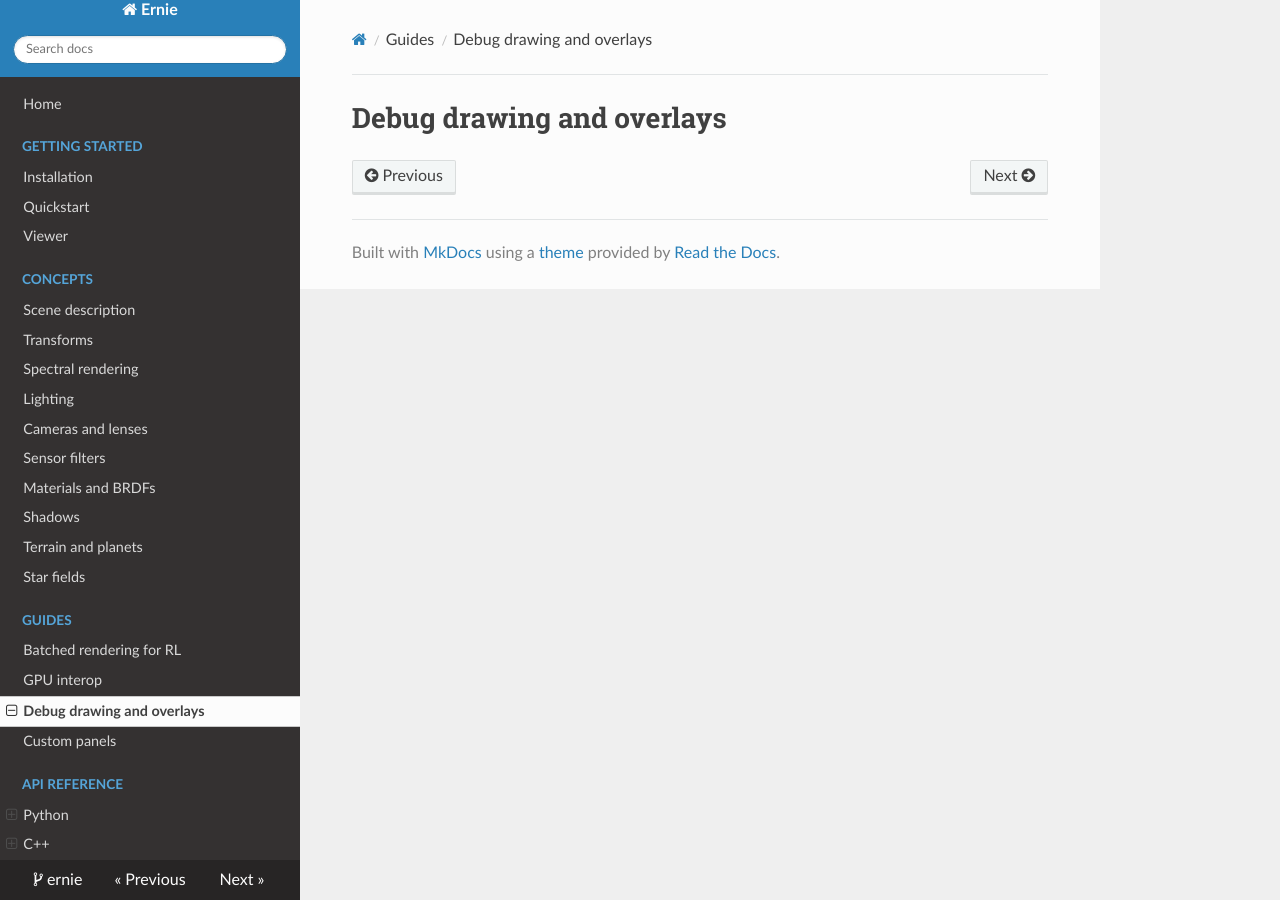
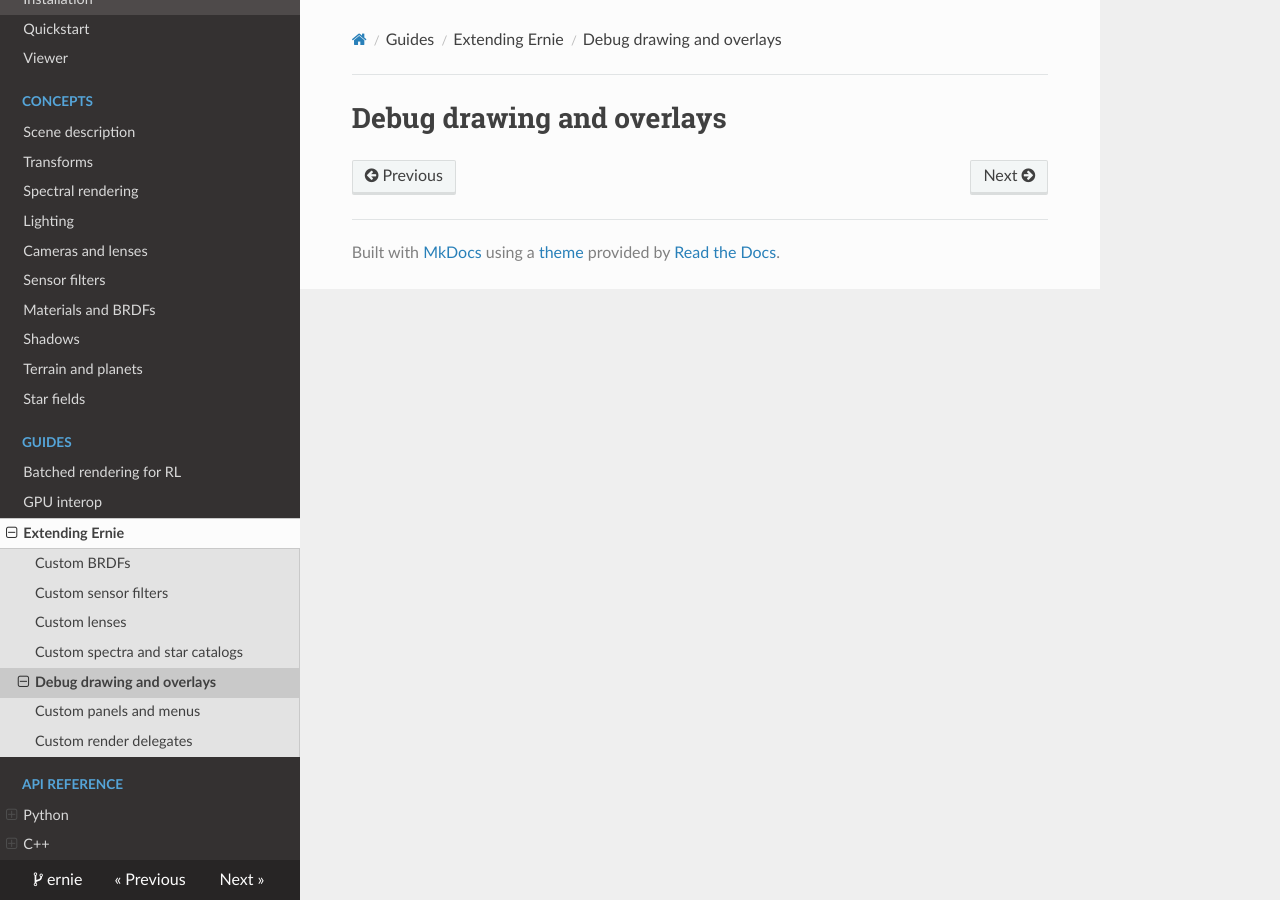
Before and after one commit to alexmaietta/ernie, an MkDocs documentation site: the page built from docs/guides/extending/debug-draw.md, in a window 1280 px wide. Built offline with MkDocs 1.6.1, drawn with Linux system fonts in a browser that asks for light colours; nearby versions of some CDN libraries.

Commit message:
Docs: an Extending Ernie section of guides (BRDFs, sensor filters, lenses, spectra, debug draw, panels, render delegates, stubs for now), ruff for formatted signatures, and a tighter README overview

```diff
--- a/docs/requirements.txt
+++ b/docs/requirements.txt
@@ -3,3 +3,5 @@ mkdocs==1.6.1
 mkdocstrings==1.0.6
 mkdocstrings-python==2.0.9
 mkdoxy==1.2.8
+# Formats the Python API's signatures (mkdocstrings' separate_signature).
+ruff==0.17.0
--- a/mkdocs.yml
+++ b/mkdocs.yml
@@ -33,8 +33,14 @@ nav:
   - Guides:
       - Batched rendering for RL: guides/batched-rendering.md
       - GPU interop: guides/gpu-interop.md
-      - Debug drawing and overlays: guides/debug-draw.md
-      - Custom panels: guides/custom-panels.md
+      - Extending Ernie:
+          - Custom BRDFs: guides/extending/custom-brdfs.md
+          - Custom sensor filters: guides/extending/custom-sensor-filters.md
+          - Custom lenses: guides/extending/custom-lenses.md
+          - Custom spectra and star catalogs: guides/extending/custom-spectra.md
+          - Debug drawing and overlays: guides/extending/debug-draw.md
+          - Custom panels and menus: guides/extending/custom-panels.md
+          - Custom render delegates: guides/extending/custom-render-delegates.md
   - API reference:
       - Python:
           - ernie: api/python/ernie.md
```
Also changed, not shown: README.md (+16 -27 lines), docs/guides/custom-panels.md (deleted, +0 -1 lines), docs/guides/extending/custom-brdfs.md (added, +1 -0 lines), docs/guides/extending/custom-lenses.md (added, +1 -0 lines), docs/guides/extending/custom-panels.md (added, +1 -0 lines), docs/guides/extending/custom-render-delegates.md (added, +1 -0 lines), docs/guides/extending/custom-sensor-filters.md (added, +1 -0 lines), docs/guides/extending/custom-spectra.md (added, +1 -0 lines), docs/guides/extending/debug-draw.md (renamed from docs/guides/debug-draw.md).
